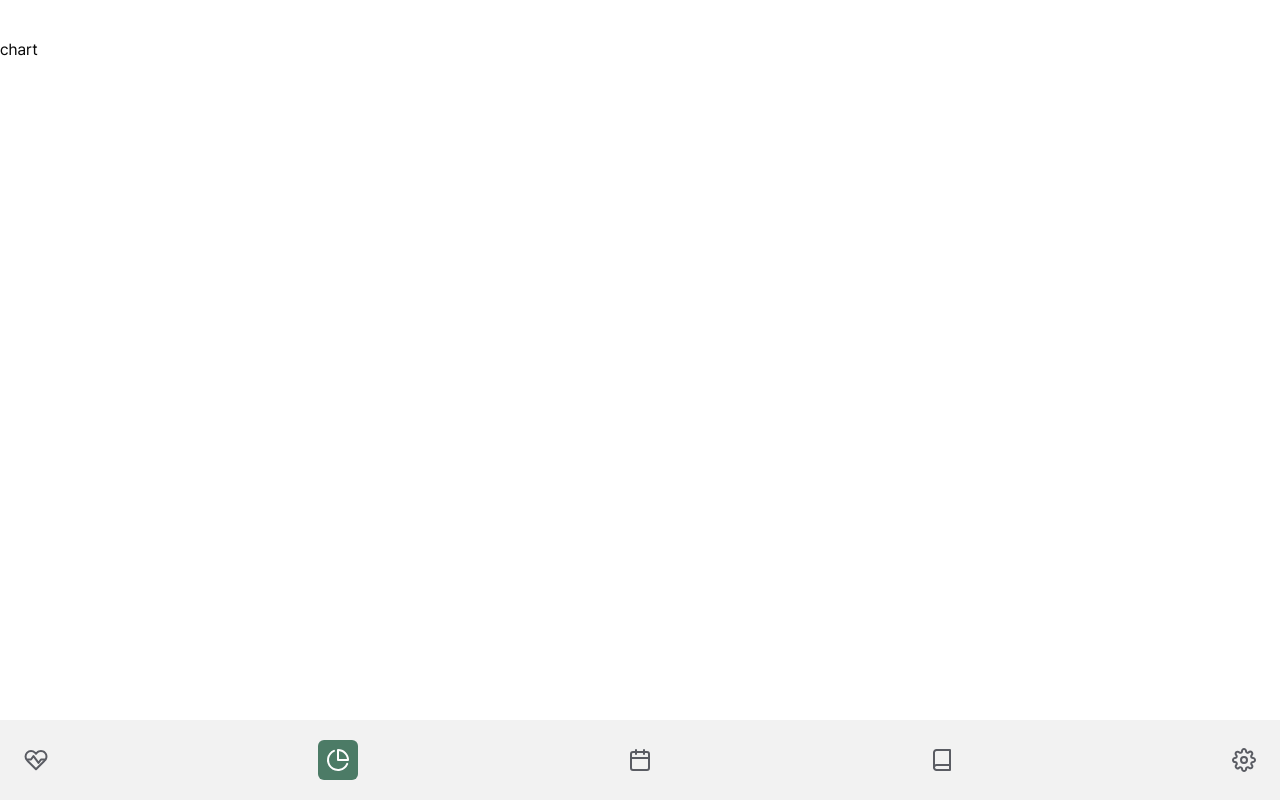
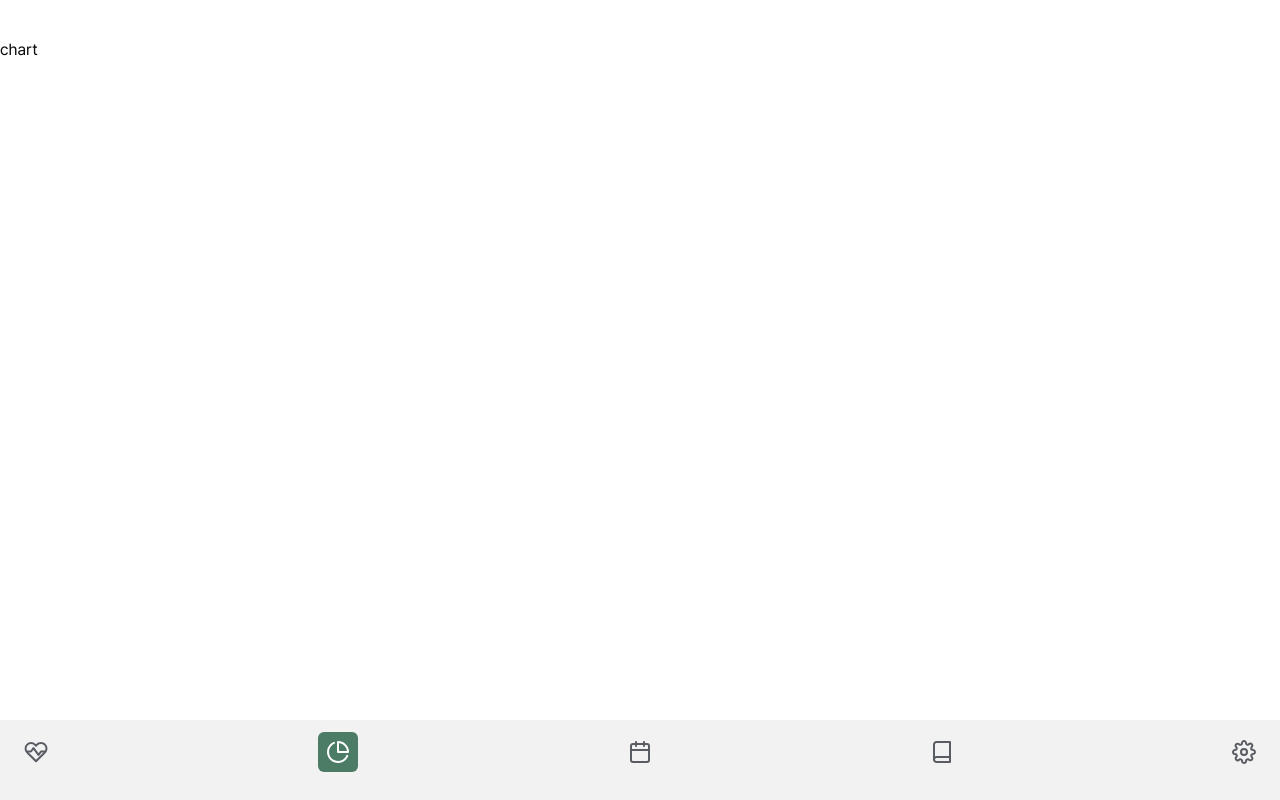
Before and after one commit to siyeol97/diary-under-the-light-v2, a Next.js app: page /chart in a window 1280 px wide. Built offline with nearby package versions, Linux system fonts and the light colour scheme.

Commit message:
🐛 fix: BottomMenu 컴포넌트의 패딩 수정

```diff
--- a/src/components/shared/BottomMenu.tsx
+++ b/src/components/shared/BottomMenu.tsx
@@ -40,7 +40,7 @@ export default function BottomMenu() {
   const currentPath = usePathname();
 
   return (
-    <section className='flex justify-between items-center fixed bottom-0 w-full bg-greyScale-20 h-[80px] px-4'>
+    <section className='flex justify-between items-center fixed bottom-0 w-full bg-greyScale-20 h-[80px] px-4 pb-4'>
       {menu.map((menu) => (
         <MenuItem
           menu={menu}
```
